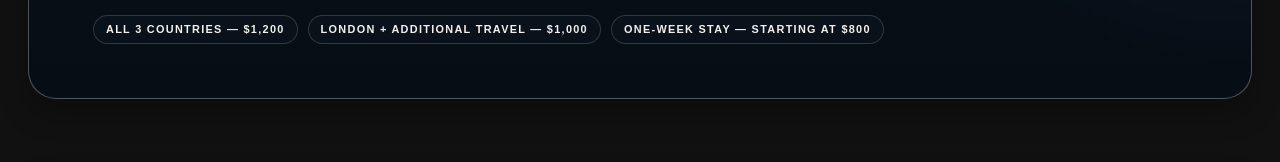
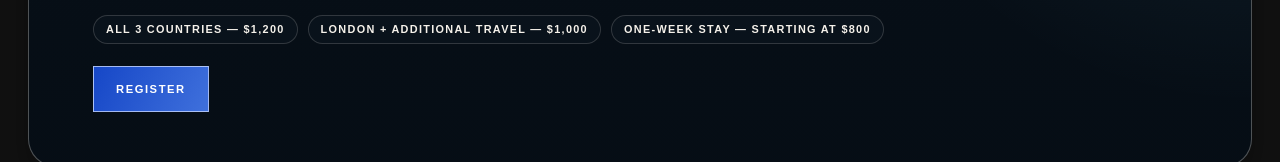
Before and after one commit to santoswebtech/bmmodels, a plain HTML site: page public/azulart.html in a window 1280 px wide. Shown: the part 2540-2702 px from the top of the page. Drawn offline with Linux system fonts and the light colour scheme.

Commit message:
add register buttons

```diff
--- a/public/azulart.html
+++ b/public/azulart.html
@@ -530,6 +530,27 @@
         font: 700 0.68rem/1 Arial, Helvetica, sans-serif;
       }
 
+      .price-action {
+        margin-top: 22px;
+      }
+
+      .register-btn {
+        display: inline-flex;
+        align-items: center;
+        justify-content: center;
+        min-height: 46px;
+        padding: 0 22px;
+        border: 1px solid rgba(215, 226, 255, 0.72);
+        background: linear-gradient(115deg, #1647c7, #3f70dc);
+        color: #ffffff;
+        font-family: Arial, Helvetica, sans-serif;
+        font-size: 0.7rem;
+        letter-spacing: 0.14em;
+        text-transform: uppercase;
+        font-weight: 700;
+        cursor: pointer;
+      }
+
       .site-footer {
         border-top: 1px solid var(--line);
         padding: 34px 0 38px;
@@ -677,7 +698,6 @@
           <nav class="nav-links" aria-label="Main navigation">
             <a href="index.html">Home</a>
             <a href="azulart.html">Azul Art</a>
-            <a href="index.html#management">Talent Management</a>
           </nav>
           <a class="header-button" href="index.html#management">Talent management</a>
         </div>
@@ -806,6 +826,9 @@
                 <span class="inline-pill">London + Additional Travel — $1,000</span>
                 <span class="inline-pill">One-Week Stay — Starting at $800</span>
               </div>
+              <div class="price-action">
+                <button class="register-btn" type="button" onclick="alert('navigate to purchasing')">Register</button>
+              </div>
             </div>
           </div>
         </div>
@@ -835,6 +858,9 @@
 
               <div class="callout">
                 <strong>Miami pricing:</strong> Model House / Shared Accommodation — <strong>$650</strong>, Private Room — <strong>$800</strong>, Activities Only — <strong>$250</strong>. Walking in our runway opportunities remains FREE. You can choose either a one-week or two-week option.
+              </div>
+              <div class="price-action">
+                <button class="register-btn" type="button" onclick="alert('navigate to purchasing')">Register</button>
               </div>
             </div>
           </div>
@@ -885,6 +911,9 @@
               <div class="callout">
                 <strong>Again — walking is free.</strong> There is no fee simply to walk our runway opportunities. The accommodation and activity fees are for the experience, housing, meals, networking, activities, transportation/support, and other services provided during the trip.
               </div>
+              <div class="price-action">
+                <button class="register-btn" type="button" onclick="alert('navigate to purchasing')">Register</button>
+              </div>
             </div>
           </div>
         </div>
@@ -933,6 +962,9 @@
 
               <div class="callout">
                 Walking in our runway opportunities is <strong>FREE</strong>.
+              </div>
+              <div class="price-action">
+                <button class="register-btn" type="button" onclick="alert('navigate to purchasing')">Register</button>
               </div>
             </div>
           </div>
```
